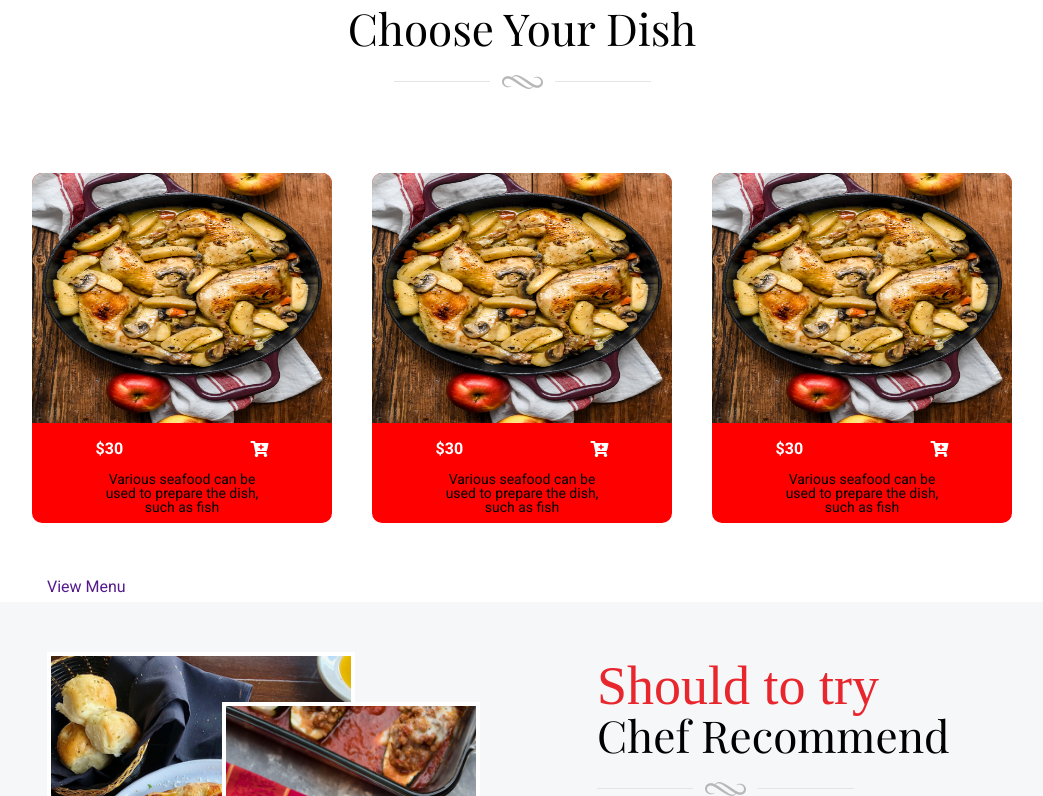
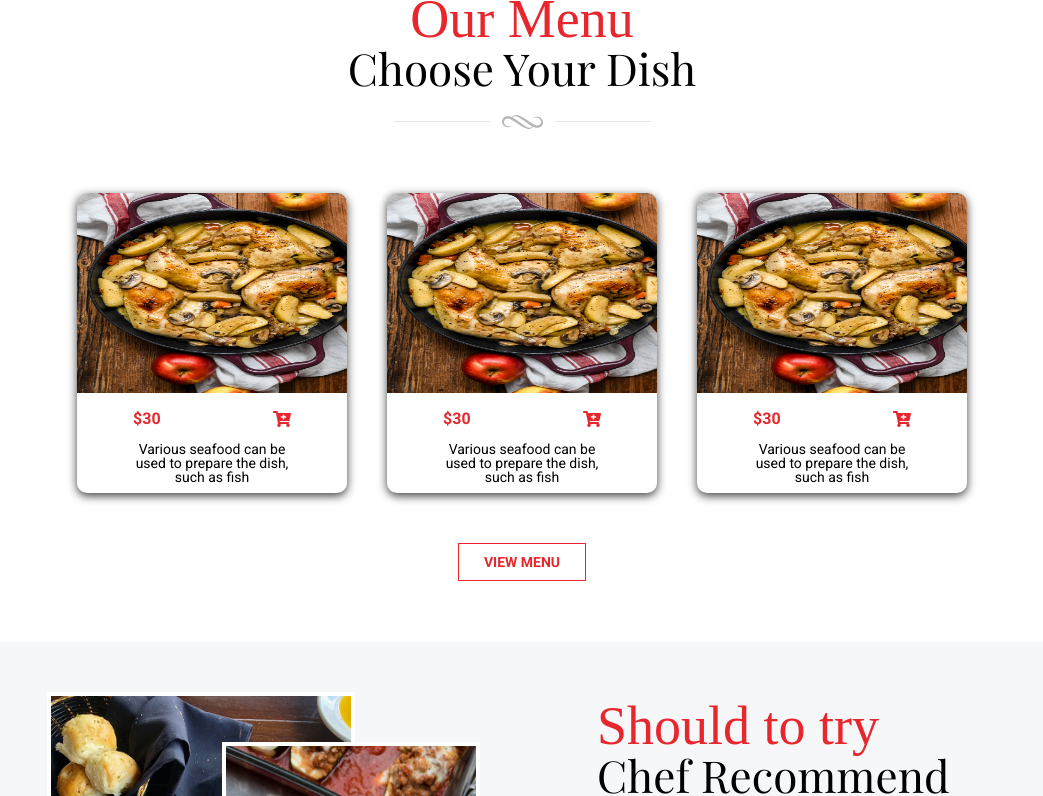
Before and after one commit to sanusimd/restaurant, a React app: page / in a window 1280 px wide. Shown: the part 1718-2514 px from the top of the page, without its empty margins (118-1161 px from the left). Built offline with nearby package versions, Linux system fonts and the light colour scheme; a web font is replaced by a local one.

Commit message:
update menu section

```diff
--- a/assets/js/restaurant/OurMenu.js
+++ b/assets/js/restaurant/OurMenu.js
@@ -73,7 +73,7 @@ class OurMenu extends Component {
           </div>
 
           <div className="btn">
-            <a href="">View Menu</a>
+            <a href="#" className="btn-red">View Menu</a>
           </div>
         </div>
       </section>
--- a/assets/sass/_catering.scss
+++ b/assets/sass/_catering.scss
@@ -1,6 +1,6 @@
 .catering {
   height: 350px;
-  padding: 30px 0;
+  padding: 50px 0;
   background: $secondary-color;
 
   &__box{
--- a/assets/sass/_our-menu.scss
+++ b/assets/sass/_our-menu.scss
@@ -1,12 +1,10 @@
-.our-menu{
+.our-menu {
   height: 600px;
   padding: 50px;
 
-
-    .info{
+  .info {
     text-align: center;
     margin: 0 auto;
-
 
     h3 {
       font-family: "Herr Von Muellerhoff", cursive;
@@ -17,63 +15,77 @@
       color: $secondary-color;
       font-size: 44px;
       font-family: "Playfair Display", serif;
-
     }
     .stylish-line {
       margin: 25px 0;
     }
-
   }
 
-    .menu--items{
+  .menu--items {
     display: flex;
     justify-content: center;
     align-items: center;
-      padding: 40px calc((100% - (300px * 3)) / 2);
+    padding: 20px calc((100% - (300px * 3)) / 2);
+    cursor: pointer;
 
-
-      .menu--item{
-        height: 350px;
+    .menu--item {
+      height: 300px;
       flex: 0 0 30%;
       margin: 16px 20px;
       text-align: center;
       border-radius: 10px 10px 10px 10px;
       -moz-border-radius: 10px 10px 10px 10px;
       -webkit-border-radius: 10px 10px 10px 10px;
-        border: 0px solid #000000;
-        background: red;
+      // border: 1px solid $primary-color;
+      // background: red;
+      overflow: hidden;
+      -webkit-box-shadow: 0px 3px 10px 0px rgba(0, 0, 0, 0.75);
+      -moz-box-shadow: 0px 3px 10px 0px rgba(0, 0, 0, 0.75);
+      box-shadow: 0px 3px 10px 0px rgba(0, 0, 0, 0.75);
 
-
-        img{
+      img {
         width: 300px;
-          height: 250px;
-          border-radius: 10px 10px 0px 0px;
--moz-border-radius: 10px 10px 0px 0px;
--webkit-border-radius: 10px 10px 0px 0px;
-border: 0px solid #000000;
-
+        height: 200px;
+        // -webkit-clip-path: polygon(0 0, 100% 0, 100% 49%, 0 72%);
+        // clip-path: polygon(0 0, 100% 0, 100% 49%, 0 72%);
       }
 
-        .price-box{
+      .price-box {
         display: flex;
         justify-content: space-around;
         align-items: center;
         margin: 15px 0;
-          color: #ffffff;
+        color: $primary-color;
 
-          .item__price{
+        .item__price {
           font-weight: 600;
         }
-
-
       }
-        .item--details{
-          // text-align: center;
-          // margin-top: 10px;
+      .item--details {
         font-size: 14px;
         max-width: 180px;
         margin: 0 auto;
       }
     }
+
+  }
+  .btn{
+    text-align: center;
+    margin-top: 25px;
+    .btn-red{
+      border: 1px solid $primary-color;
+        text-decoration: none;
+        // background-color: $primary-color;
+        color: $primary-color;
+        text-transform: uppercase;
+        width: 150px;
+        padding: 10px 25px;
+        font-size: 14px;
+        font-weight: 600;
+        &:hover{
+          background-color: $primary-color;
+          color: #ffffff;
         }
     }
+}
+}
--- a/package.json
+++ b/package.json
@@ -32,6 +32,7 @@
     "react": "^15.5.4",
     "react-dom": "^15.5.4",
     "react-redux": "^5.0.4",
+    "react-responsive-carousel": "^3.1.51",
     "react-router": "^4.1.1",
     "redux": "^3.6.0",
     "sass-loader": "^6.0.3",
--- a/public/js/components/restaurant.js
+++ b/public/js/components/restaurant.js
@@ -930,7 +930,7 @@ var OurMenu = function (_Component) {
             { className: "btn" },
             _react2.default.createElement(
               "a",
-              { href: "" },
+              { href: "#", className: "btn-red" },
               "View Menu"
             )
           )
```
Also changed, not shown: public/css/main.css, 1 other file. Lines whose indentation alone changed are shown as unchanged.
